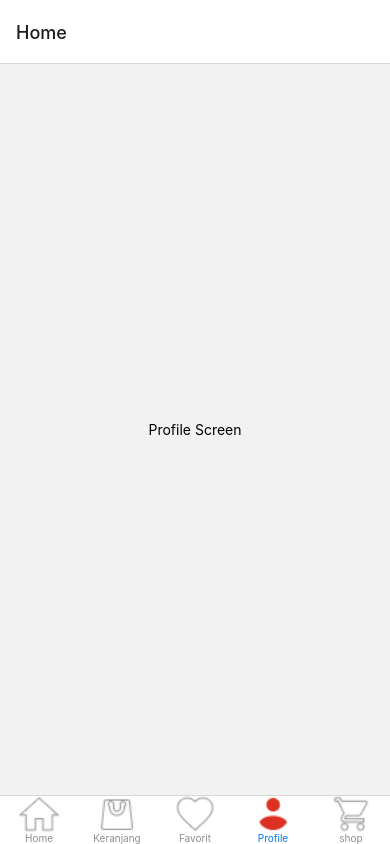
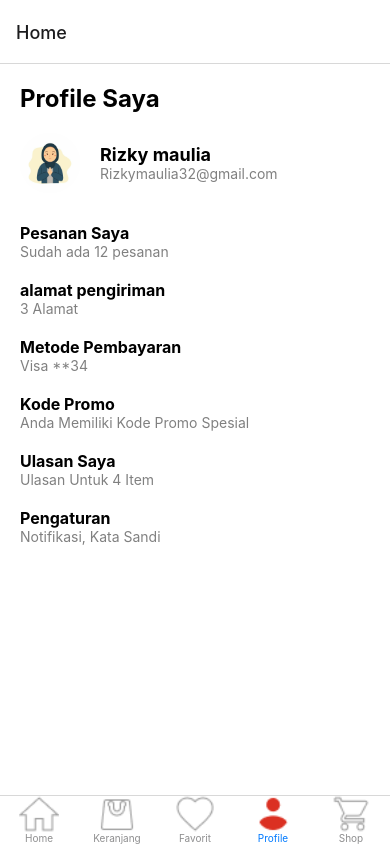
Before and after one commit to 105841105521/105841105521-rizky-maulia_lab_6b, a React Native app: screen /Profile in a window 390 px wide. Built offline with nearby package versions, Linux system fonts and the light colour scheme.

Commit message:
TUGAS NAVIGATION DAN TAKSBAR

```diff
--- a/App.js
+++ b/App.js
@@ -2,8 +2,9 @@ import React from 'react';
 import { View, Text, Button, Image } from 'react-native';
 import { NavigationContainer } from '@react-navigation/native';
 import { createNativeStackNavigator } from '@react-navigation/native-stack';
+import { createBottomTabNavigator } from '@react-navigation/bottom-tabs';
 import LoginPage from './LoginPage';
-import { createBottomTabNavigator } from '@react-navigation/bottom-tabs';
+import ProfileScreen from './ProfileScreen';
 import HomeAktif from './assets/home-Aktif.png';
 import HomeInaktif from './assets/home-Inaktif.png';
 import KeranjangAktif from './assets/bag-activated.png';
@@ -14,7 +15,6 @@ import ProfilAktif from './assets/profil-activated.png';
 import ProfilInaktif from './assets/profil-inactive.png';
 import shopaktif from './assets/shop-Aktif.png';
 import shopinaktif from './assets/shop-Inaktif.png';
-
 
 const Tab = createBottomTabNavigator();
 
@@ -42,14 +42,6 @@ function FavoritScreen({ navigation }) {
   return (
     <View style={{ flex: 1, alignItems: 'center', justifyContent: 'center' }}>
       <Text>Favorit Screen</Text>
-    </View>
-  );
-}
-
-function ProfileScreen({ navigation }) {
-  return (
-    <View style={{ flex: 1, alignItems: 'center', justifyContent: 'center' }}>
-      <Text>Profile Screen</Text>
     </View>
   );
 }
@@ -98,7 +90,7 @@ function MyTabs() {
       />
       <Tab.Screen
         name="Profile"
-        component={ProfileScreen}
+        component={ProfileScreen} // Ensure ProfileScreen is used here
         options={{
           headerShown: false,
           tabBarIcon: ({ focused }) => (
@@ -110,8 +102,8 @@ function MyTabs() {
         }}
       />
       <Tab.Screen
-        name="shop"
-        component={ProfileScreen}
+        name="Shop"
+        component={ShopScreen}
         options={{
           headerShown: false,
           tabBarIcon: ({ focused }) => (
--- a/LoginPage.js
+++ b/LoginPage.js
@@ -21,7 +21,7 @@ const TextInputCustom = ({ placeholder, color, typeKeyboard, secureTextEntry })
   );
 };
 
-export default function LoginPage({navigation}) {
+export default function LoginPage({ navigation }) {
   const [dapatFont] = useFonts({
     'Metro-Black': require('./assets/fonts/Metropolis-Black.otf'),
     'Metro-Bold': require('./assets/fonts/Metropolis-Bold.otf'),
@@ -39,9 +39,9 @@ export default function LoginPage({navigation}) {
       <Text style={[styles.title, { fontFamily: 'Metro-Bold' }]}>Login</Text>
       <TextInputCustom placeholder="Email" color="gray" typeKeyboard="email-address" />
       <TextInputCustom placeholder="Password" color="gray" typeKeyboard="default" secureTextEntry={true} />
-      <ButtonCustom text="LOGIN" color="red" onPress={() => navigation.navigate('ForgotPasword')}  />
+      <ButtonCustom text="LOGIN" color="red" onPress={() => navigation.navigate('ForgotPasword')} />
       <TouchableOpacity onPress={() => navigation.navigate('ForgotPasword')}>
-      <Text style={[styles.forgotPasswordText, { fontFamily: 'Metro-Medium' }]}>ForgotPasword?</Text>
+        <Text style={[styles.forgotPasswordText, { fontFamily: 'Metro-Medium' }]}>ForgotPasword?</Text>
       </TouchableOpacity>
       <Text style={[styles.orText, { fontFamily: 'Metro-Medium' }]}>Or login with social account</Text>
       <View style={styles.socialContainer}>
@@ -76,7 +76,7 @@ const styles = StyleSheet.create({
     paddingLeft: 10,
   },
   forgotPasswordText: {
-    alignSelf: 'flex-center',
+    alignSelf: 'center',
     marginRight: 5,
     marginBottom: 20,
     color: 'gray',
--- /dev/null
+++ b/ProfileScreen.js
@@ -0,0 +1,85 @@
+
+import React from 'react';
+import { View, Text, Image, StyleSheet, TouchableOpacity } from 'react-native';
+
+const ProfileScreen = () => {
+  return (
+    <View style={styles.container}>
+      <Text style={styles.title}>Profile Saya</Text>
+      <View style={styles.profileContainer}>
+        <Image source={require('./assets/pic.jpeg')} style={styles.profilePic} />
+        <View>
+          <Text style={styles.name}>Rizky maulia</Text>
+          <Text style={styles.email}>Rizkymaulia32@gmail.com</Text>
+        </View>
+      </View>
+      <TouchableOpacity style={styles.item}>
+        <Text style={styles.itemText}>Pesanan Saya</Text>
+        <Text style={styles.itemDescription}>Sudah ada 12 pesanan</Text>
+      </TouchableOpacity>
+      <TouchableOpacity style={styles.item}>
+        <Text style={styles.itemText}>alamat pengiriman</Text>
+        <Text style={styles.itemDescription}>3 Alamat</Text>
+      </TouchableOpacity>
+      <TouchableOpacity style={styles.item}>
+        <Text style={styles.itemText}>Metode Pembayaran</Text>
+        <Text style={styles.itemDescription}>Visa **34</Text>
+      </TouchableOpacity>
+      <TouchableOpacity style={styles.item}>
+        <Text style={styles.itemText}>Kode Promo</Text>
+        <Text style={styles.itemDescription}>Anda Memiliki Kode Promo Spesial</Text>
+      </TouchableOpacity>
+      <TouchableOpacity style={styles.item}>
+        <Text style={styles.itemText}>Ulasan Saya</Text>
+        <Text style={styles.itemDescription}>Ulasan Untuk 4 Item</Text>
+      </TouchableOpacity>
+      <TouchableOpacity style={styles.item}>
+        <Text style={styles.itemText}>Pengaturan</Text>
+        <Text style={styles.itemDescription}>Notifikasi, Kata Sandi</Text>
+      </TouchableOpacity>
+    </View>
+  );
+};
+
+const styles = StyleSheet.create({
+  container: {
+    flex: 1,
+    backgroundColor: 'white',
+    padding: 20,
+  },
+  title: {
+    fontSize: 24,
+    fontWeight: 'bold',
+    marginBottom: 20,
+  },
+  profileContainer: {
+    flexDirection: 'row',
+    alignItems: 'center',
+    marginBottom: 30,
+  },
+  profilePic: {
+    width: 60,
+    height: 60,
+    borderRadius: 30,
+    marginRight: 20,
+  },
+  name: {
+    fontSize: 18,
+    fontWeight: 'bold',
+  },
+  email: {
+    color: 'gray',
+  },
+  item: {
+    marginBottom: 20,
+  },
+  itemText: {
+    fontSize: 16,
+    fontWeight: 'bold',
+  },
+  itemDescription: {
+    color: 'gray',
+  },
+});
+
+export default ProfileScreen;
```
Also changed, not shown: HomeScreen.js (added, +36 -0 lines), assets/pic.jpeg (added).
